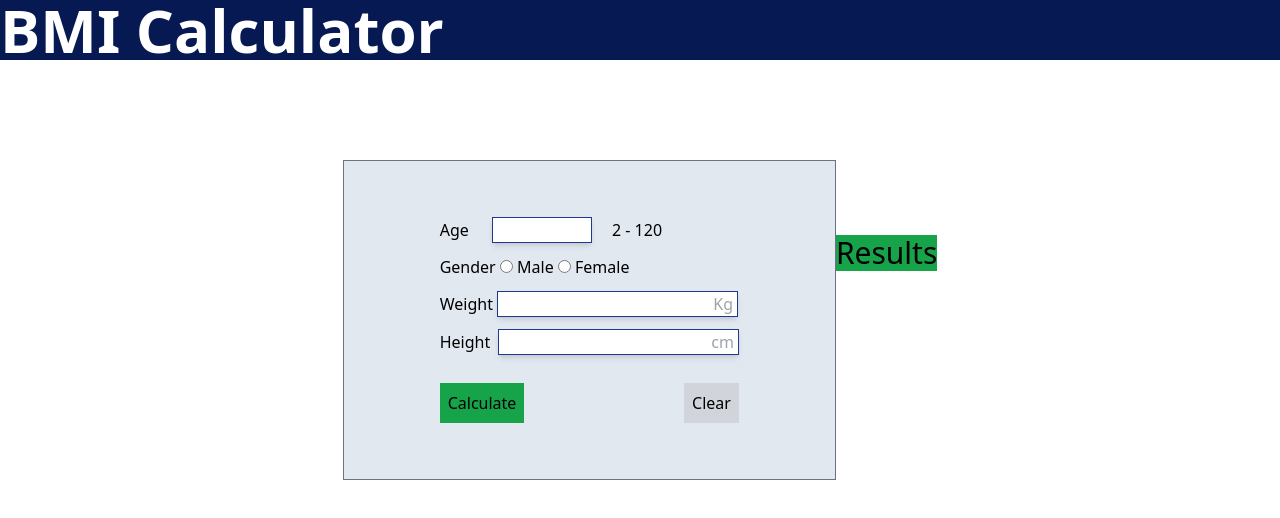
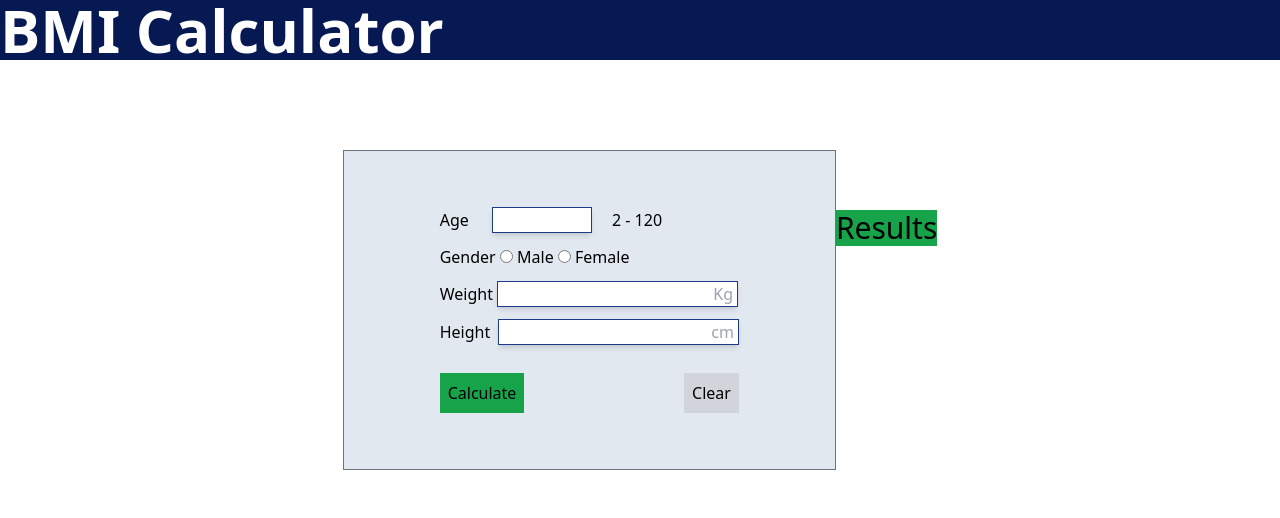
Before and after one commit to Tomj669/bmi, a website: page index.html in a window 1280 px wide. Drawn offline with Linux system fonts and the light colour scheme.

Commit message:
Update index.html

```diff
--- a/index.html
+++ b/index.html
@@ -41,7 +41,7 @@
     </div>
   </div>
 
-  <div class="flex justify-center font-medium mt-[100px] ">
+  <div class="flex justify-center font-medium mt-[90px] ">
     <div class="flex flex-col gap-3 bg-slate-200 border border-gray-500 px-24 py-14">
         <div>Age<input class='w-[100px] border-blue-900 shadow-md border ml-[23px]' type="text" id="age" name="age"> <span class="ml-4"> 2 - 120</span></div>
         <div> Gender
@@ -56,7 +56,7 @@
         </div>
     </div>
 
-    <div class="mt-[75px]">
+    <div class="mt-[60px] md:ml-5">
         <div class="bg-green-600 text-3xl text-center mb-1">Results</div>
         <div id="bmiValue" class="p-6  text-6xl font-bold"></div>
         <div id="bmiStatus" class=" text-2xl font-bold text-center px-1"></div>
```
